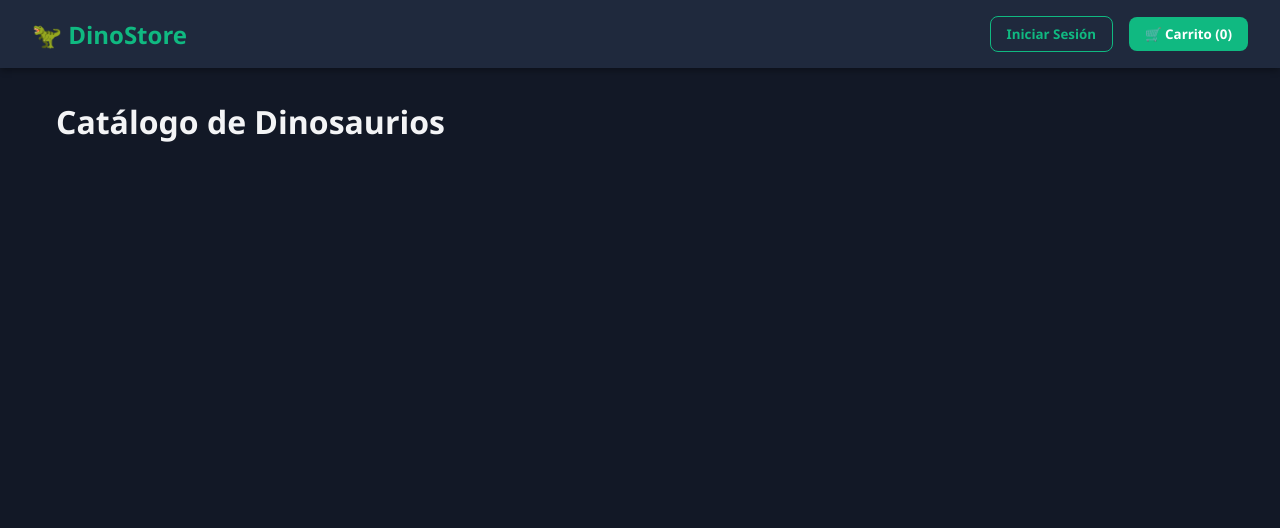
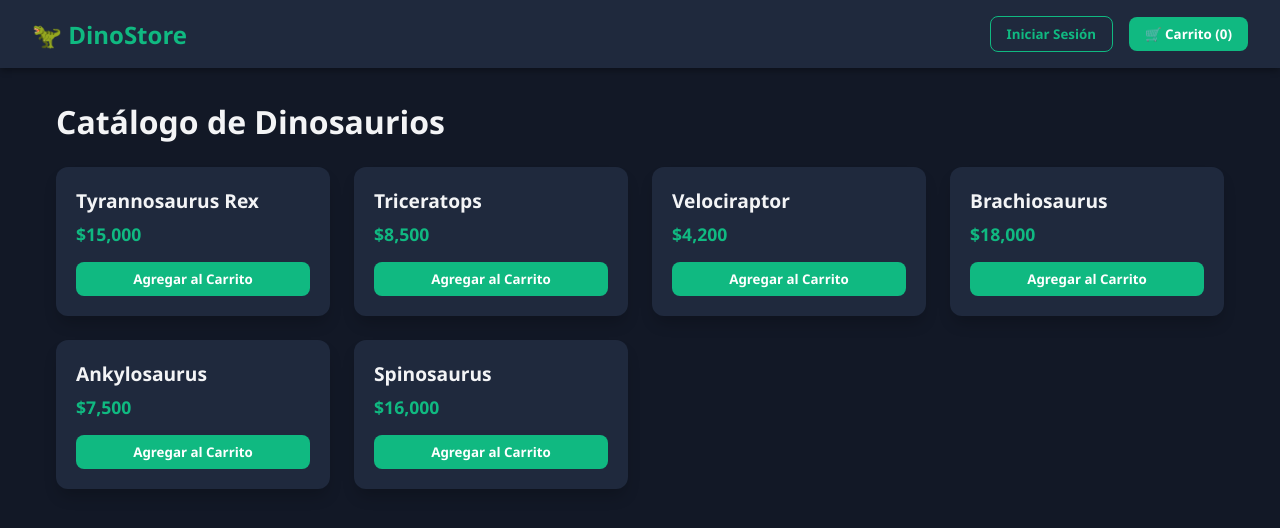
Before and after one commit to genderson606/base-de-datos, a plain HTML site: page index.html in a window 1280 px wide. Drawn offline with nearby package versions, Linux system fonts and the light colour scheme.

Commit message:
Update Supabase configuration in index.html

```diff
--- a/index.html
+++ b/index.html
@@ -307,9 +307,9 @@
 
     <script>
         // --- CONFIGURACIÓN DE SUPABASE ---
-        const SUPABASE_URL = 'TU_SUPABASE_URL';
+        const SUPABASE_URL = 'https://olfheyzynklvcurgxyjh.supabase.co';
         const SUPABASE_ANON_KEY = 'eyJhbGciOiJIUzI1NiIsInR5cCI6IkpXVCJ9.eyJpc3MiOiJzdXBhYmFzZSIsInJlZiI6Im9sZmhleXp5bmtsdmN1cmd4eWpoIiwicm9sZSI6ImFub24iLCJpYXQiOjE3ODczMTY5NTYsImV4cCI6MjEwMjg5Mjk1Nn0.lfZoX7m68w9f41MmKiFAPN0QfXwPoSlRRFkfqFziP-A';
-        const _supabase = supabase.createClient(https://olfheyzynklvcurgxyjh.supabase.co);
+        const _supabase = supabase.createClient(SUPABASE_URL, SUPABASE_ANON_KEY);
 
         // ESTADO GLOBAL
         let currentUser = null;
```
